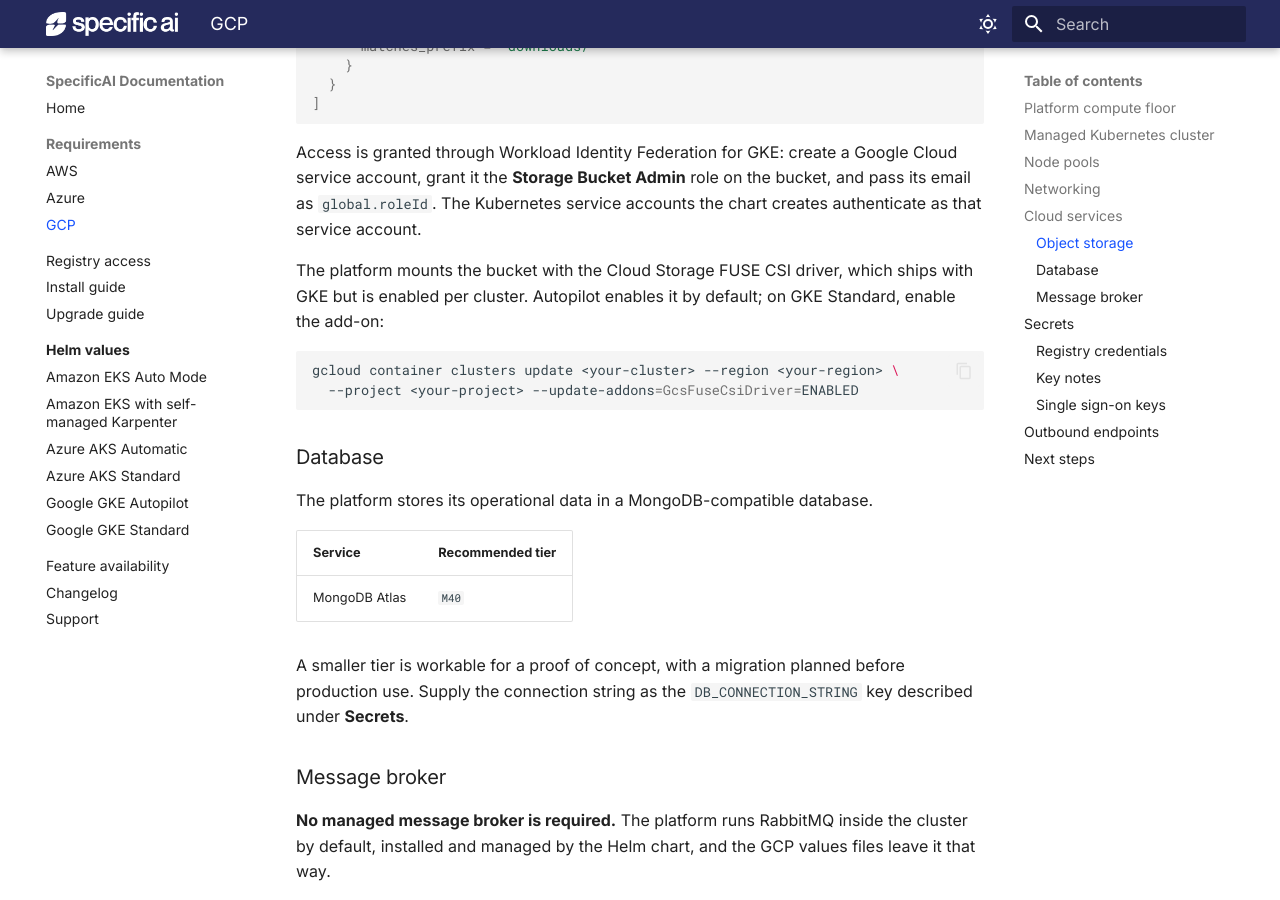
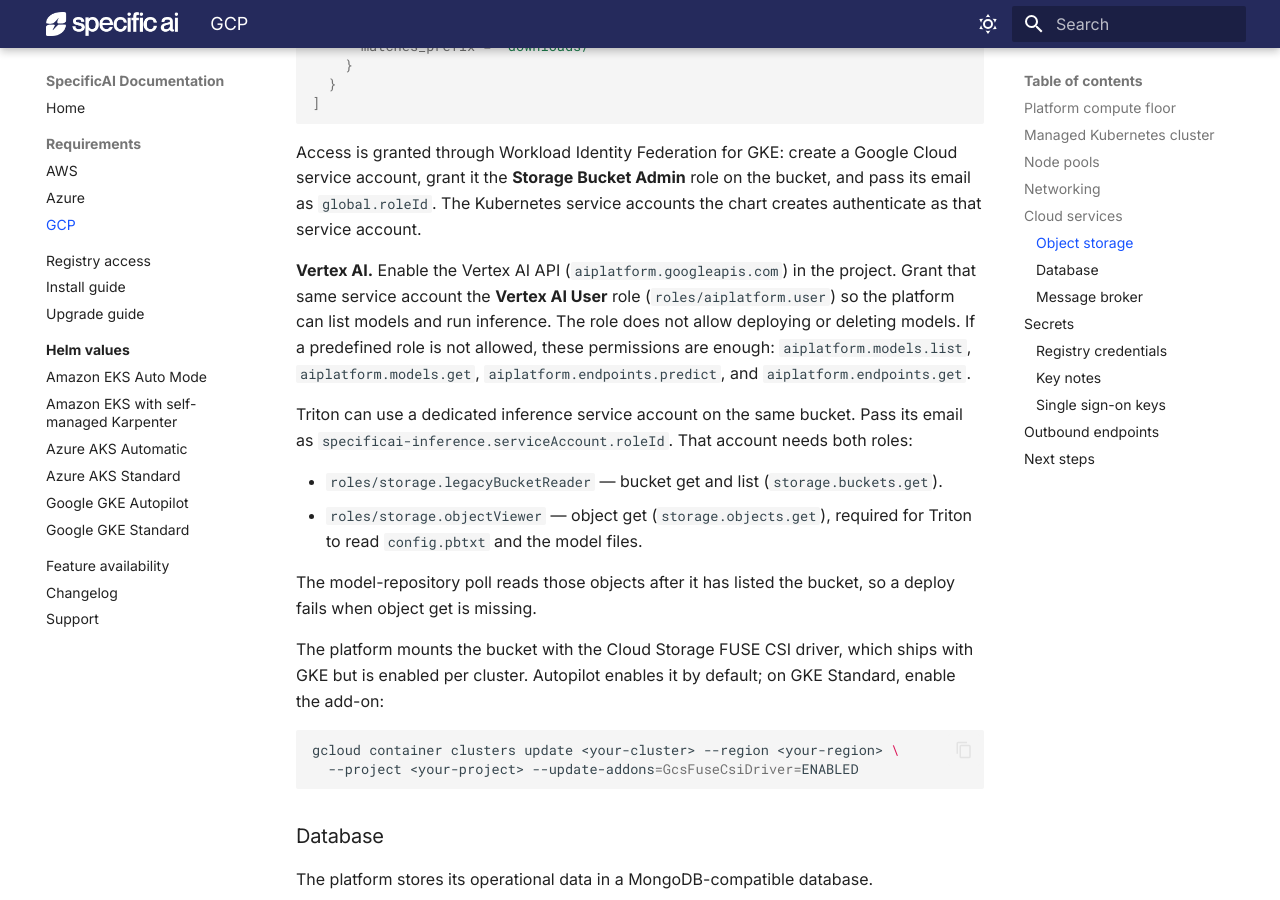
Before and after one commit to marketplace-specificai/specificai-platform, an MkDocs documentation site: the page built from docs/requirements/gcp.md, in a window 1280 px wide and 900 px high, scrolled down 4376 px. Built offline with MkDocs 1.6.1 and Material for MkDocs 9.7.7, drawn with Linux system fonts in a browser that asks for light colours.

Commit message:
Platform 4.11.4

```diff
--- a/docs/requirements/gcp.md
+++ b/docs/requirements/gcp.md
@@ -171,6 +171,26 @@ Google Cloud service account, grant it the **Storage Bucket Admin** role on
 the bucket, and pass its email as `global.roleId`. The Kubernetes service
 accounts the chart creates authenticate as that service account.
 
+**Vertex AI.** Enable the Vertex AI API (`aiplatform.googleapis.com`) in the
+project. Grant that same service account the **Vertex AI User** role
+(`roles/aiplatform.user`) so the platform can list models and run inference.
+The role does not allow deploying or deleting models. If a predefined role is
+not allowed, these permissions are enough: `aiplatform.models.list`,
+`aiplatform.models.get`, `aiplatform.endpoints.predict`, and
+`aiplatform.endpoints.get`.
+
+Triton can use a dedicated inference service account on the same bucket. Pass
+its email as `specificai-inference.serviceAccount.roleId`. That account needs
+both roles:
+
+- `roles/storage.legacyBucketReader` — bucket get and list
+  (`storage.buckets.get`).
+- `roles/storage.objectViewer` — object get (`storage.objects.get`), required
+  for Triton to read `config.pbtxt` and the model files.
+
+The model-repository poll reads those objects after it has listed the bucket,
+so a deploy fails when object get is missing.
+
 The platform mounts the bucket with the Cloud Storage FUSE CSI driver, which
 ships with GKE but is enabled per cluster. Autopilot enables it by default; on
 GKE Standard, enable the add-on:
--- a/mkdocs.yml
+++ b/mkdocs.yml
@@ -117,8 +117,8 @@ extra_css:
   - stylesheets/extra.css
 
 extra:
-  latest_release: "4.11.3"
-  latest_release_anchor: "4113-2026-10-03"
+  latest_release: "4.11.4"
+  latest_release_anchor: "4114-2026-10-08"
   generator: false
   social:
     - icon: fontawesome/brands/github
```
Also changed, not shown: CHANGELOG.md (+6 -0 lines), README.md (+2 -2 lines), docs/changelog.md (+6 -0 lines), docs/features.md (+1 -1 lines).
